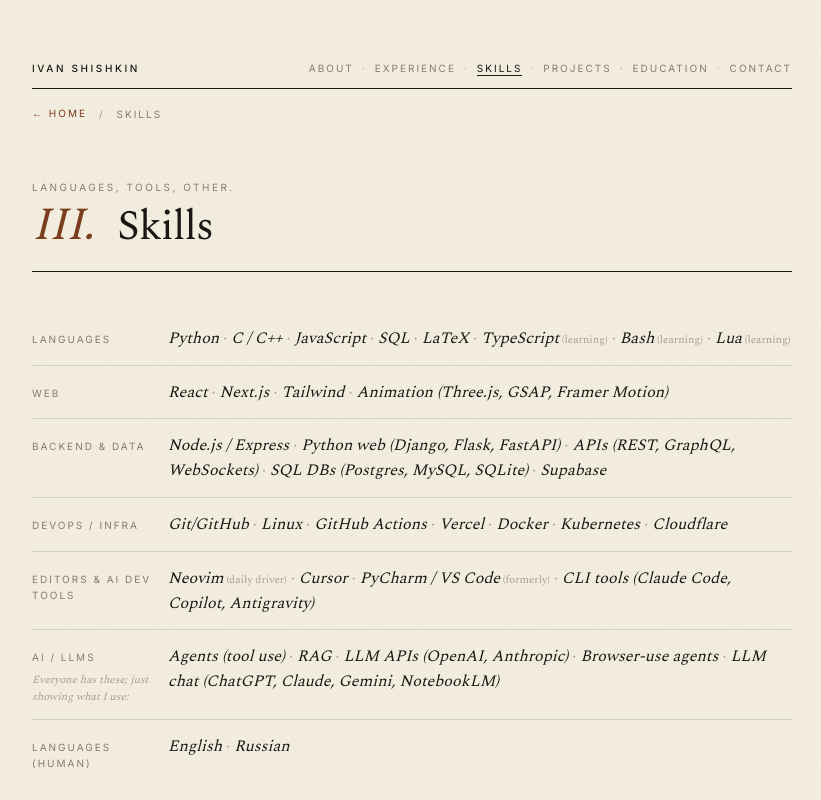
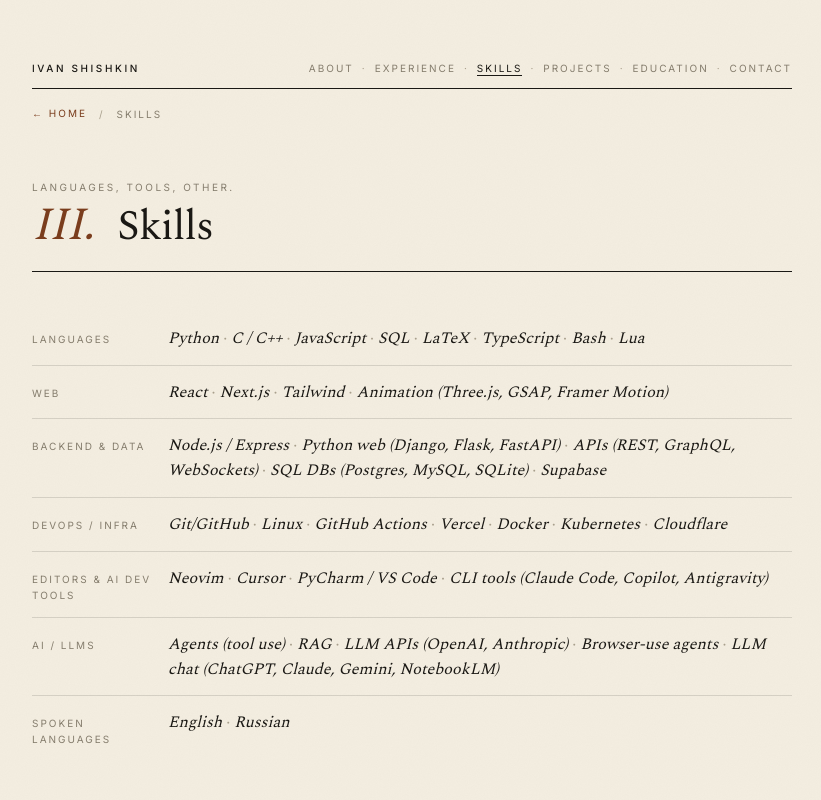
Before and after one commit to Ivan-Shishkin-Dev/Personal_Portfolio_3, a Next.js app: page /skills in a window 1280 px wide. Shown: the top 800 px of the page, without its empty margins (228-1049 px from the left). Built offline with nearby package versions, Linux system fonts and the light colour scheme.

Commit message:
Remove proficiency annotation tags from Skills

```diff
--- a/app/skills/page.tsx
+++ b/app/skills/page.tsx
@@ -5,27 +5,6 @@
   title: "Skills",
   description: "Languages, tools, other.",
 };
-
-const Learning = () => (
-  <em style={{ color: "var(--subtle)", fontStyle: "normal", fontSize: 11 }}>
-    {" "}
-    (learning)
-  </em>
-);
-
-const Past = () => (
-  <em style={{ color: "var(--subtle)", fontStyle: "normal", fontSize: 11 }}>
-    {" "}
-    (formerly)
-  </em>
-);
-
-const Primary = () => (
-  <em style={{ color: "var(--subtle)", fontStyle: "normal", fontSize: 11 }}>
-    {" "}
-    (daily driver)
-  </em>
-);
 
 const Sep = () => <span className="sep"> · </span>;
 
@@ -36,7 +15,7 @@
         <div className="skill">
           <div className="group">Languages</div>
           <div className="items">
-            Python<Sep />C / C++<Sep />JavaScript<Sep />SQL<Sep />LaTeX<Sep />TypeScript<Learning /><Sep />Bash<Learning /><Sep />Lua<Learning />
+            Python<Sep />C / C++<Sep />JavaScript<Sep />SQL<Sep />LaTeX<Sep />TypeScript<Sep />Bash<Sep />Lua
           </div>
         </div>
         <div className="skill">
@@ -60,20 +39,17 @@
         <div className="skill">
           <div className="group">Editors & AI dev tools</div>
           <div className="items">
-            Neovim<Primary /><Sep />Cursor<Sep />PyCharm / VS Code<Past /><Sep />CLI tools (Claude Code, Copilot, Antigravity)
+            Neovim<Sep />Cursor<Sep />PyCharm / VS Code<Sep />CLI tools (Claude Code, Copilot, Antigravity)
           </div>
         </div>
         <div className="skill">
-          <div className="group">
-            AI / LLMs
-            <span className="note">Everyone has these; just showing what I use:</span>
-          </div>
+          <div className="group">AI / LLMs</div>
           <div className="items">
             Agents (tool use)<Sep />RAG<Sep />LLM APIs (OpenAI, Anthropic)<Sep />Browser-use agents<Sep />LLM chat (ChatGPT, Claude, Gemini, NotebookLM)
           </div>
         </div>
         <div className="skill">
-          <div className="group">Languages (human)</div>
+          <div className="group">Spoken languages</div>
           <div className="items">
             English<Sep />Russian
           </div>
```
